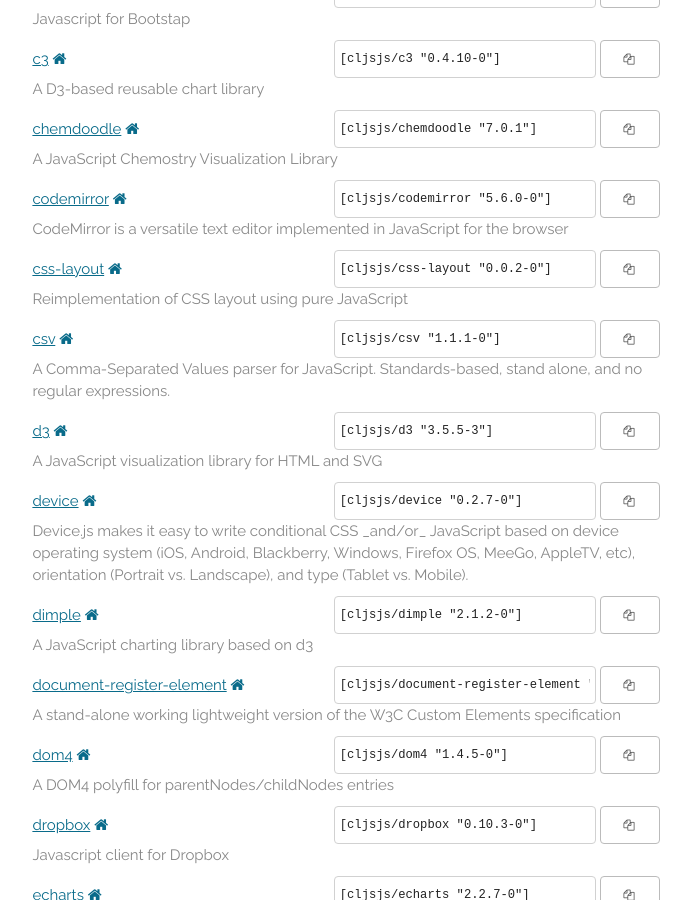
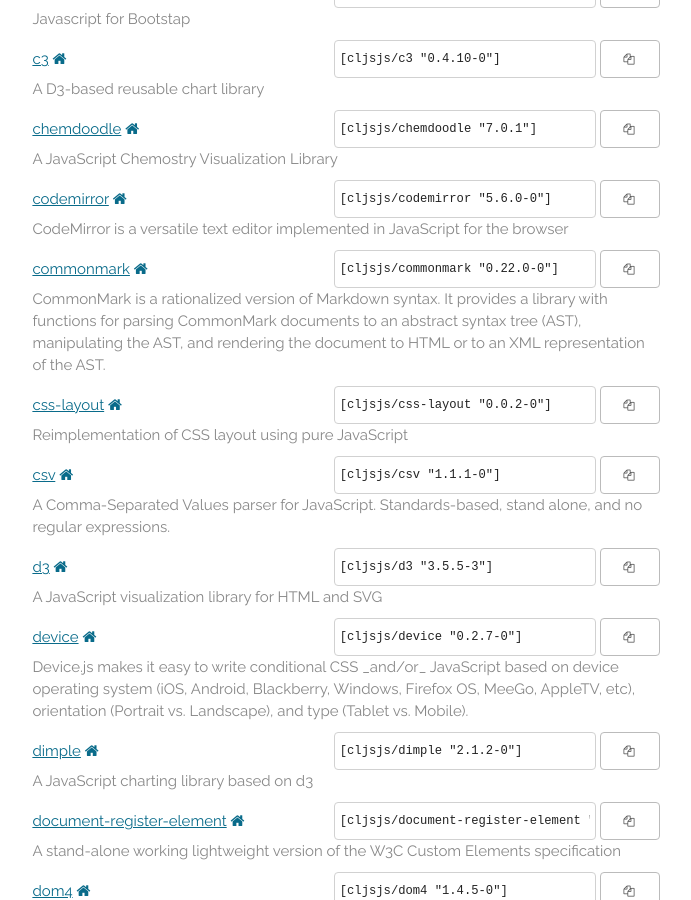
Before and after one commit to cljsjs/cljsjs.github.io, a Jekyll site: the page built from index.markdown, in a window 1280 px wide and 900 px high, scrolled down 1450 px. Shown: the whole window, without its empty margins (294-985 px from the left). Built offline with Jekyll 4.4.1, drawn with Linux system fonts in a browser that asks for light colours; nearby versions of some CDN libraries; comment, search, counter and statistics services are not loaded.

Commit message:
Automatic update

```diff
--- a/_includes/packages.html
+++ b/_includes/packages.html
@@ -81,6 +81,19 @@
       <button data-clipboard-text='[cljsjs/codemirror "5.6.0-0"]'><i class="fa fa-copy"></i></button>
     </span>
     <p class="description">CodeMirror is a versatile text editor implemented in JavaScript for the browser</p>
+  </li>
+  <li>
+    <a href="https://clojars.org/cljsjs/commonmark">commonmark</a>
+    <a href="https://github.com/jgm/commonmark.js" target="new"><i class="fa fa-home"></i></a>
+    <span class="clojars">
+      <input type="text" value='[cljsjs/commonmark "0.22.0-0"]'/>
+      <button data-clipboard-text='[cljsjs/commonmark "0.22.0-0"]'><i class="fa fa-copy"></i></button>
+    </span>
+    <p class="description">CommonMark is a rationalized version of Markdown syntax.
+                      It provides a library with functions for parsing
+                      CommonMark documents to an abstract syntax tree (AST),
+                      manipulating the AST, and rendering the document to HTML
+                      or to an XML representation of the AST.</p>
   </li>
   <li>
     <a href="https://clojars.org/cljsjs/css-layout">css-layout</a>
```
